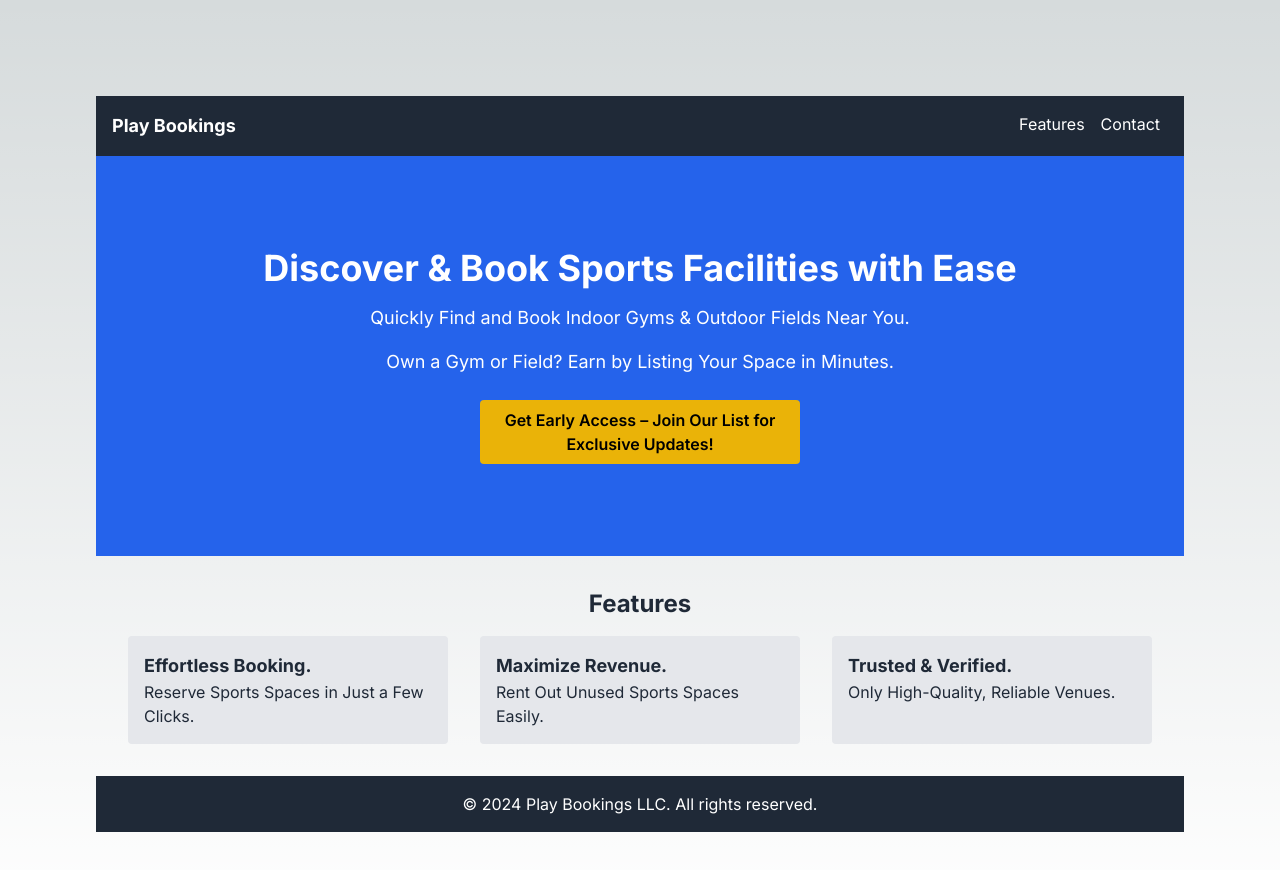
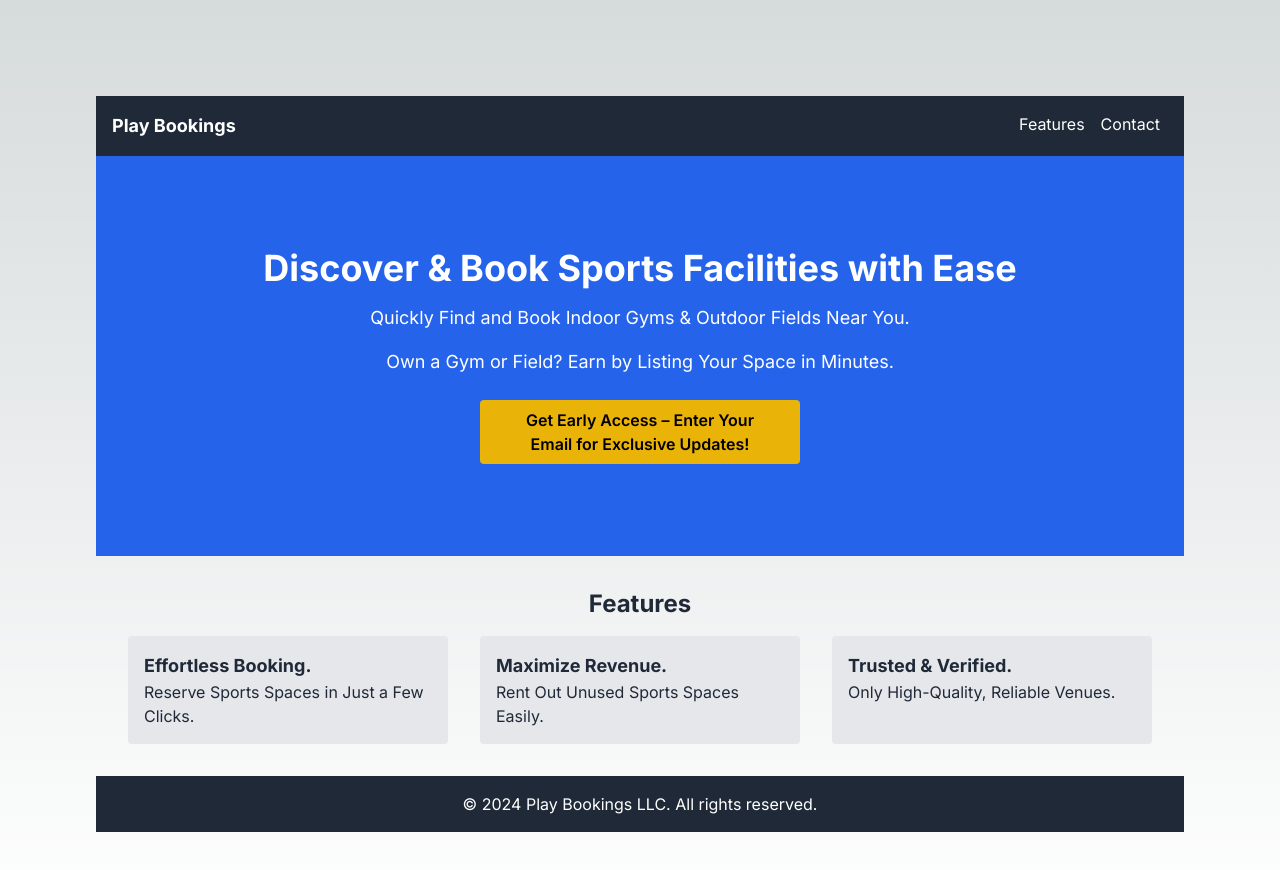
Before and after one commit to jensenmiers/PlayBookings.com, a Next.js app in the folder play-bookings/: page / in a window 1280 px wide. Shown: the top 870 px of the page. Built offline with nearby package versions, Linux system fonts and the light colour scheme.

Commit message:
button change

```diff
--- a/play-bookings/src/app/page.js
+++ b/play-bookings/src/app/page.js
@@ -32,7 +32,7 @@ export default function Home() {
   </p>
           {/* <button className="mt-6 px-6 py-2 bg-yellow-500 text-black font-semibold rounded">Get Early Access – Join Our List for Exclusive Updates!</button> */}
           <button className="mt-6 px-4 sm:px-6 py-2 bg-yellow-500 text-black font-semibold rounded text-sm sm:text-base w-full sm:w-auto max-w-xs">
-            Get Early Access – Join Our List for Exclusive Updates!
+            Get Early Access – Enter Your Email for Exclusive Updates!
           </button>
         </section>
 
```
